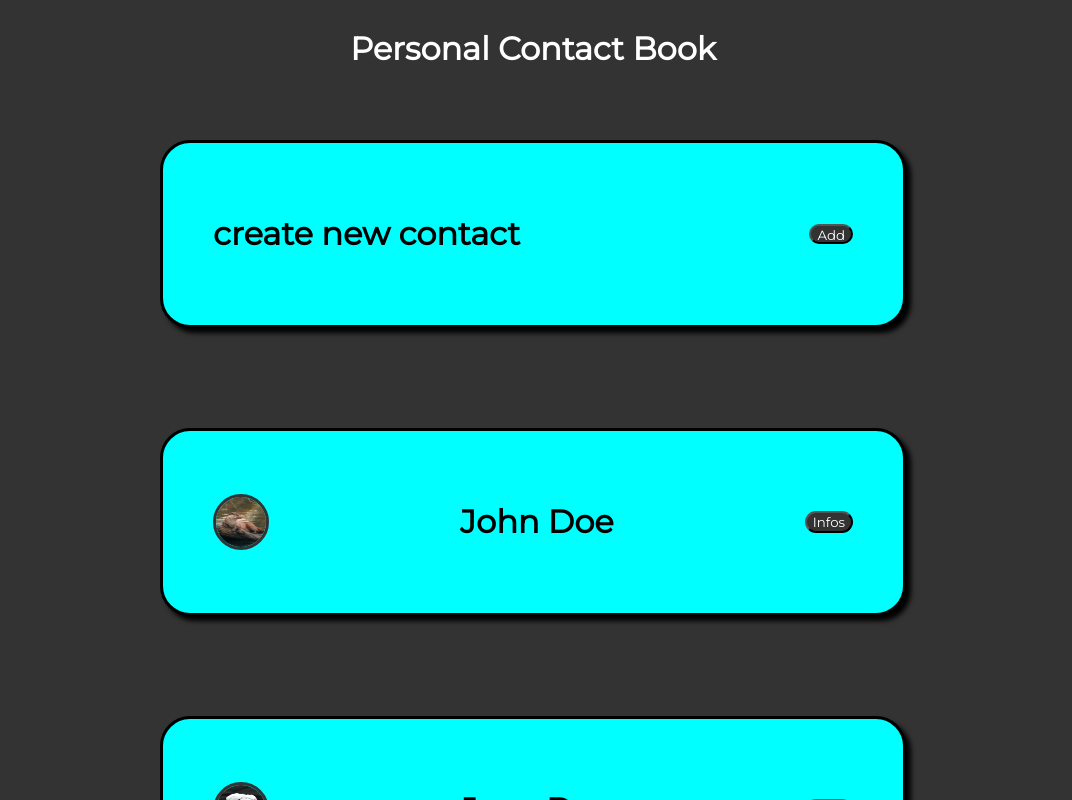
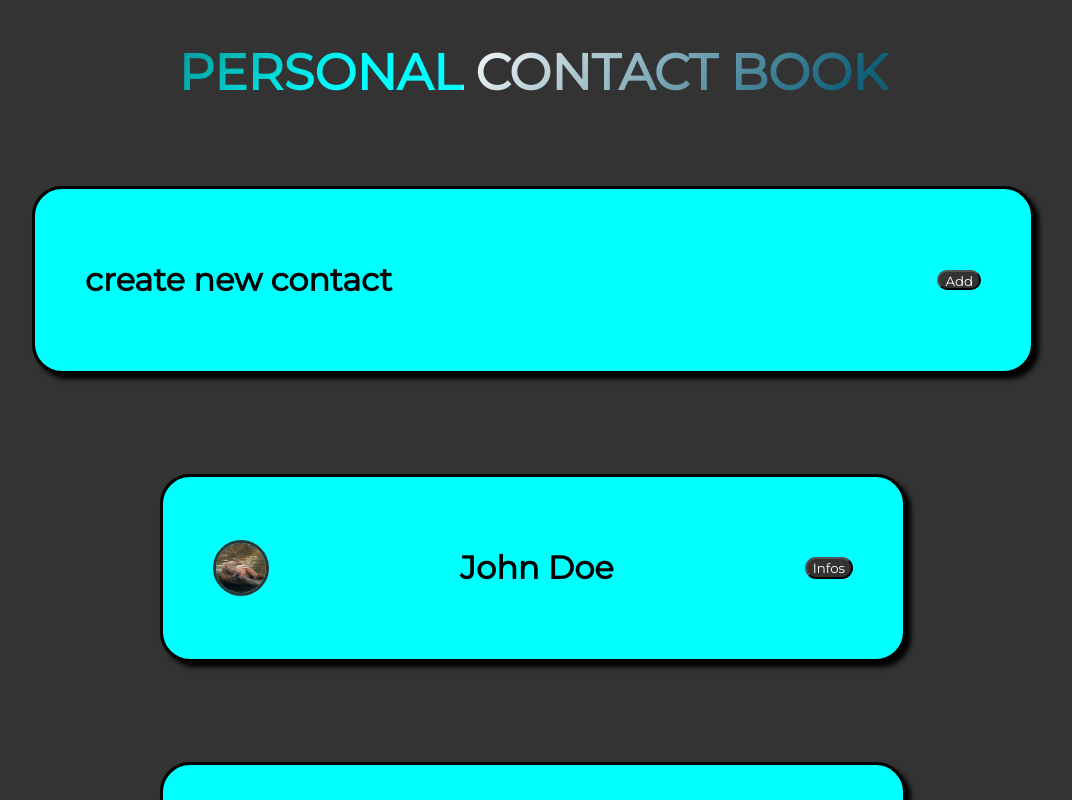
Before and after one commit to Khilaar/contactBook, a React (Vite) app in the folder contactBook/: page / in a window 1280 px wide. Shown: the top 800 px of the page, without its empty margins (107-1179 px from the left). Built offline with nearby package versions, Linux system fonts and the light colour scheme.

Commit message:
added some css styling

```diff
--- a/contactBook/src/App.css
+++ b/contactBook/src/App.css
@@ -4,8 +4,30 @@
 }
 
 .title {
-    background-color: rgb(51, 51, 51);
-    color: white;
+    text-transform: uppercase;
+    background-image: linear-gradient(
+    -225deg,
+        #fdfdfd 0%,
+        #10617a 29%,
+        rgb(6, 71, 71) 67%,
+        aqua 90%
+    );
+    background-size: auto auto;
+    background-clip: border-box;
+    background-size: 200% auto;
+    color: #fff;
+    background-clip: text;
+    -webkit-background-clip: text;
+    -webkit-text-fill-color: transparent;
+    animation: textclip 7s linear infinite;
+    display: inline-block;
+        font-size: 50px;
+    }
+
+    @keyframes textclip {
+        to {
+            background-position: 200% center;
+        }
 }
 
 .titleContainer {
--- a/contactBook/src/components/newContact/newContact.css
+++ b/contactBook/src/components/newContact/newContact.css
@@ -6,12 +6,12 @@
     margin: 50px;
     border-style: solid;
     border-radius: 30px;
-    width: 50vw;
+    width: 70vw;
     box-shadow: 5px 5px 5px rgb(0, 0, 0);
 }
 
 input {
-    width: 100%;
+    width: 50%;
     border-radius: 5px;
     box-shadow: 2px 2px 2px rgb(0, 0, 0);
 }
```
